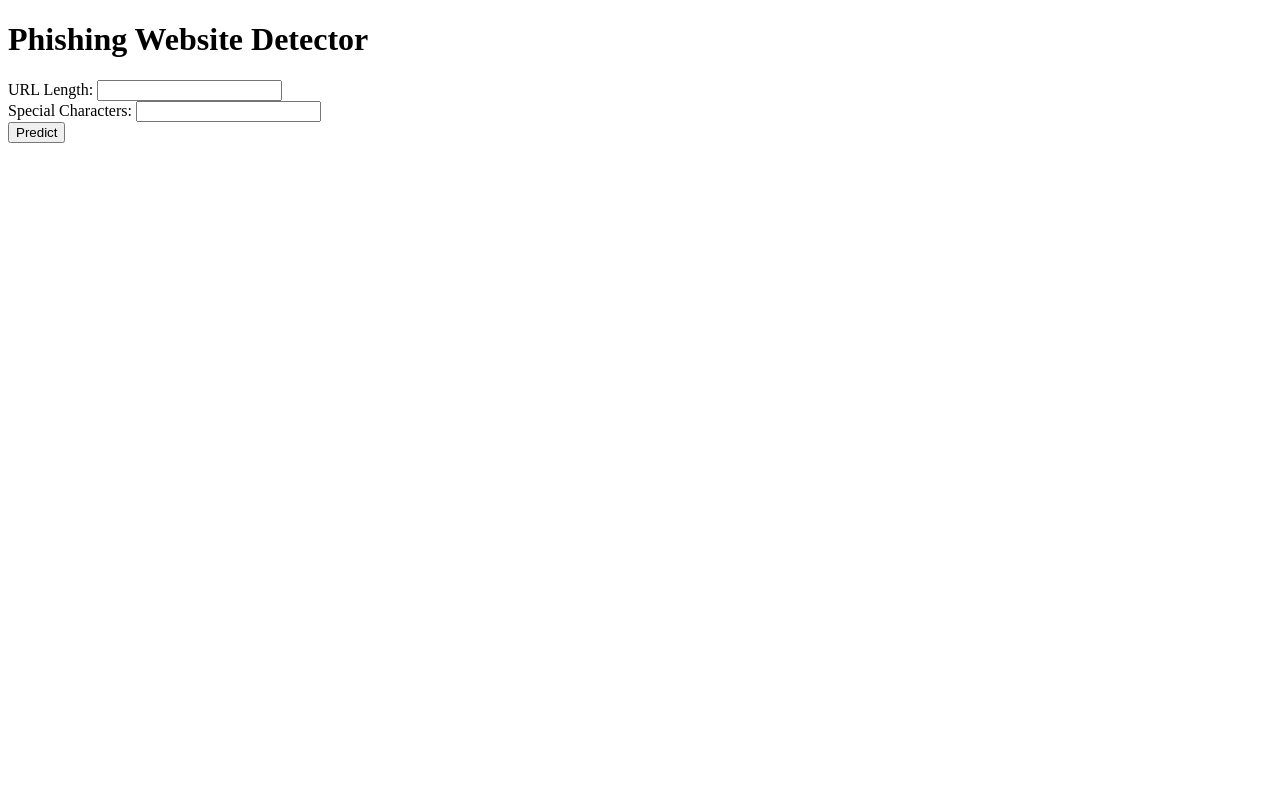
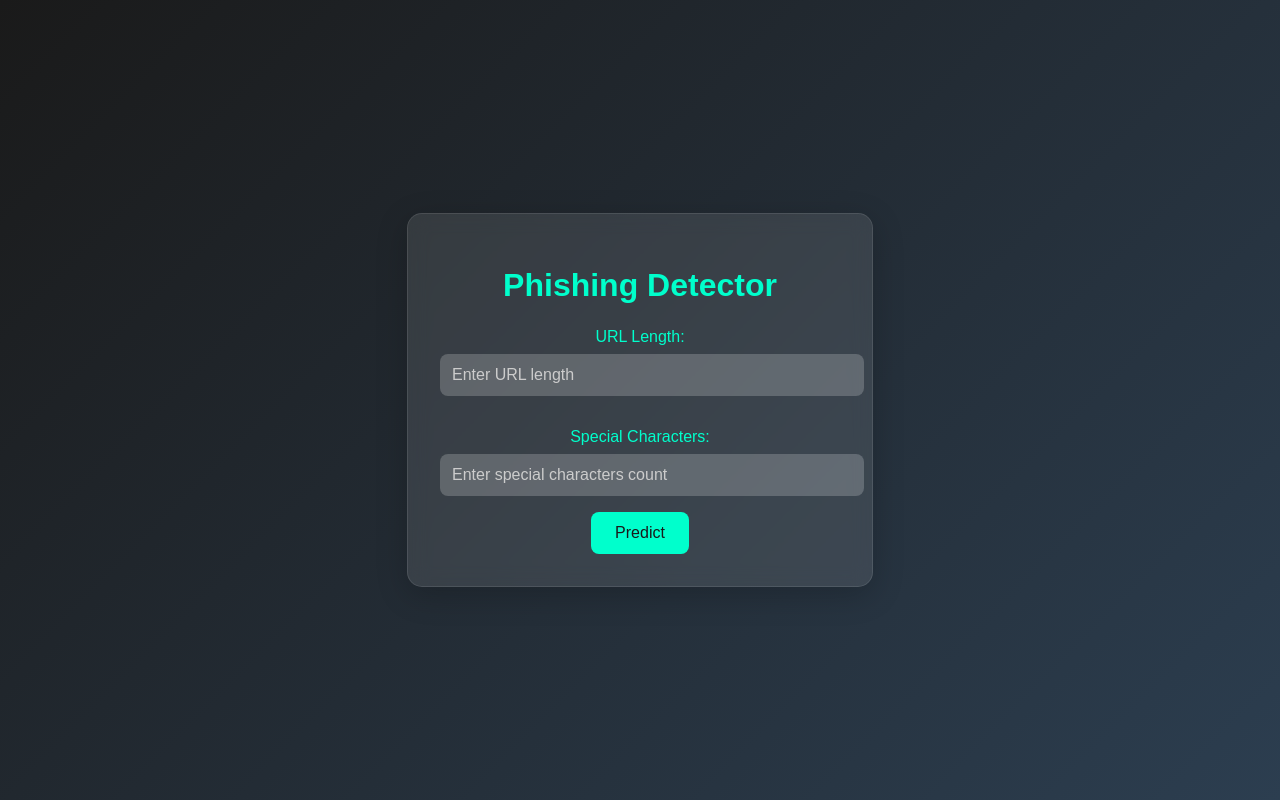
Before and after one commit to umairrazizz/phishing-detector, a Flask app: page / in a window 1280 px wide. Run offline with Flask 3, Linux system fonts and the light colour scheme.

Commit message:
Updated UI with futuristic design

```diff
--- a/templates/index.html
+++ b/templates/index.html
@@ -1,20 +1,99 @@
 <!DOCTYPE html>
-<html>
+<html lang="en">
 <head>
+    <link href="https://fonts.googleapis.com/css2?family=Poppins:wght@400;600&display=swap" rel="stylesheet">
+    <meta charset="UTF-8">
+    <meta name="viewport" content="width=device-width, initial-scale=1.0">
     <title>Phishing Detector</title>
+    <style>
+        @keyframes fadeIn {
+                          from { opacity: 0; transform: translateY(-20px); }
+                          to { opacity: 1; transform: translateY(0); }
+          }
+
+        .container {
+                    animation: fadeIn 1s ease-out;
+          }
+        body {
+            font-family: 'Arial', sans-serif;
+            background: linear-gradient(135deg, #1a1a1a, #2c3e50);
+            color: #fff;
+            display: flex;
+            justify-content: center;
+            align-items: center;
+            height: 100vh;
+            margin: 0;
+        }
+        .container {
+            background: rgba(255, 255, 255, 0.1);
+            padding: 2rem;
+            border-radius: 15px;
+            box-shadow: 0 8px 32px rgba(0, 0, 0, 0.2);
+            backdrop-filter: blur(10px);
+            border: 1px solid rgba(255, 255, 255, 0.1);
+            max-width: 400px;
+            width: 100%;
+            text-align: center;
+        }
+        h1 {
+            font-size: 2rem;
+            margin-bottom: 1.5rem;
+            color: #00ffcc;
+        }
+        label {
+            display: block;
+            margin: 1rem 0 0.5rem;
+            font-size: 1rem;
+            color: #00ffcc;
+        }
+        input {
+            width: 100%;
+            padding: 0.75rem;
+            margin-bottom: 1rem;
+            border: none;
+            border-radius: 8px;
+            background: rgba(255, 255, 255, 0.2);
+            color: #fff;
+            font-size: 1rem;
+        }
+        input::placeholder {
+            color: #ccc;
+        }
+        button {
+            background: #00ffcc;
+            color: #1a1a1a;
+            border: none;
+            padding: 0.75rem 1.5rem;
+            border-radius: 8px;
+            font-size: 1rem;
+            cursor: pointer;
+            transition: background 0.3s ease;
+        }
+        button:hover {
+            background: #00e6b8;
+        }
+        .prediction {
+            margin-top: 1.5rem;
+            font-size: 1.2rem;
+            color: #00ffcc;
+        }
+    </style>
 </head>
 <body>
-    <h1>Phishing Website Detector</h1>
+    <div class="container">
+        <h1>Phishing Detector</h1>
         <form action="/predict" method="post">
             <label for="url_length">URL Length:</label>
-        <input type="text" name="url_length" required><br>
+            <input type="text" name="url_length" placeholder="Enter URL length" required>
             <label for="special_chars">Special Characters:</label>
-        <input type="text" name="special_chars" required><br>
-        <!-- Add more input fields for other features -->
+            <input type="text" name="special_chars" placeholder="Enter special characters count" required>
             <button type="submit">Predict</button>
         </form>
         {% if prediction_text %}
-    <h2>{{ prediction_text }}</h2>
+        <div class="prediction">
+            {{ prediction_text }}
+        </div>
         {% endif %}
+    </div>
 </body>
 </html>
```
Lines whose indentation alone changed are shown as unchanged.
